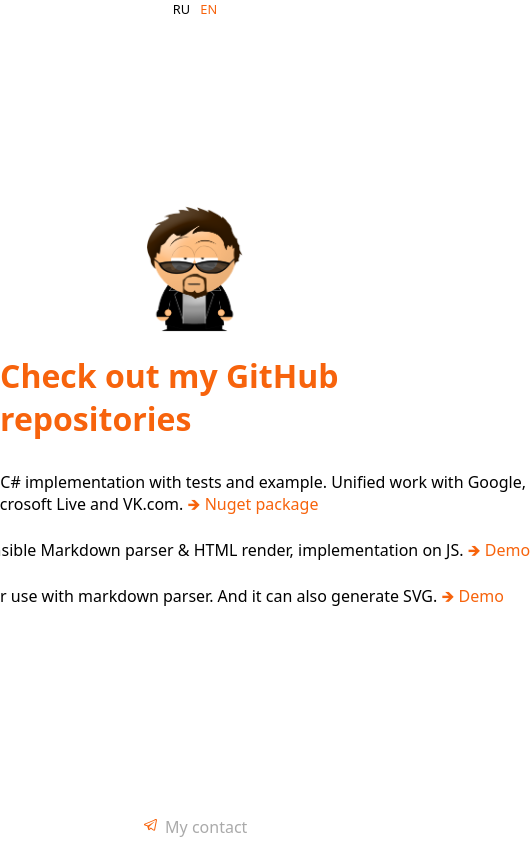
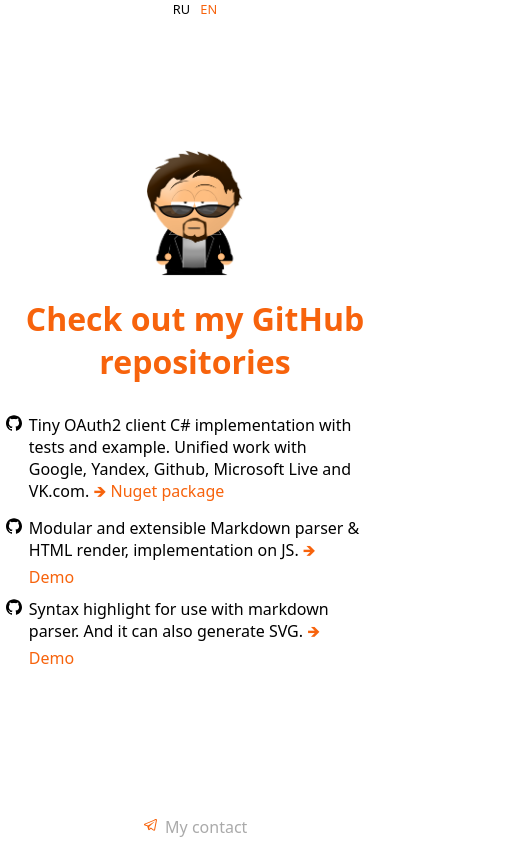
Before and after one commit to ETCDema/dema.ru, a plain HTML site: page index.html in a window 390 px wide. Shown: the whole page, 531 px wide, since content can reach past the window. Drawn offline with Linux system fonts and the light colour scheme.

Commit message:
fix: Mobile

```diff
--- a/index.html
+++ b/index.html
@@ -3,6 +3,7 @@
 
 <head>
 	<meta http-equiv="Content-Type" content="text/html; charset=UTF-8" />
+	<meta name="viewport" content="width=device-width, initial-scale=1.0">
 	<title>Dema.ru</title>
 	<meta name="robots" content="all" />
 	<meta name="author" content="Dema.ru" />
@@ -60,11 +61,17 @@
 
 		h1 {
 			color: #f7630c;
+			text-align: center;
 		}
 		div {
-			width: 42em;
+			max-width: 42em;
 			text-indent: -1.4em;
-			margin: 0.6em 0;
+			margin: 0.6em 1.8em;
+		}
+		div.content {
+			max-width: 42em;
+			text-indent: 0;
+			margin: 0;
 		}
 		a {
 			text-decoration: none;
@@ -131,22 +138,26 @@
 	<img id="me" src="img/me.png">
 	<!-- RU content -->
 	<h1 class="content ru"><a href="https://github.com/ETCDema?tab=repositories">Мои проекты на GitHub</a></h1>
-	<div class="content ru"><a href="https://github.com/ETCDema/OAuth2.Client"><svg><use xlink:href="#github-logo"></use></svg>Небольшой OAuth2 клиент на C# с тестами и примером. Унифицированная работа с Google, Yandex, Github, Microsoft Live и VK.com.</a>
+	<div class="content ru">
+		<div><a href="https://github.com/ETCDema/OAuth2.Client"><svg><use xlink:href="#github-logo"></use></svg>Небольшой OAuth2 клиент на C# с тестами и примером. Унифицированная работа с Google, Yandex, Github, Microsoft Live и VK.com.</a>
 			<a href="https://www.nuget.org/packages/Dm.OAuth2.Client/" class="ext">🡺 Nuget пакет</a></div>
-	<div class="content ru"><a href="https://github.com/ETCDema/DmMD"><svg><use xlink:href="#github-logo"></use></svg>Модульный и расширяемый Markdown парсер, реализация на JS.</a>
+		<div><a href="https://github.com/ETCDema/DmMD"><svg><use xlink:href="#github-logo"></use></svg>Модульный и расширяемый Markdown парсер, реализация на JS.</a>
 			<a href="https://etcdema.github.io/DmMD/" class="ext">🡺 Пример работы</a></div>
-	<div class="content ru"><a href="https://github.com/ETCDema/DmSyntax"><svg><use xlink:href="#github-logo"></use></svg>Подсветка синтаксиса для использования с Markdown парсером. А еще он умеет генерить в SVG.</a>
+		<div><a href="https://github.com/ETCDema/DmSyntax"><svg><use xlink:href="#github-logo"></use></svg>Подсветка синтаксиса для использования с Markdown парсером. А еще он умеет генерить в SVG.</a>
 			<a href="https://etcdema.github.io/DmSyntax/" class="ext">🡺 Пример работы</a></div>
+	</div>
 	<footer class="content ru"><a href="https://t.me/ETCDema"><svg><use xlink:href="#tg-logo"></use></svg>Мой контакт</a></footer>
 	<!-- /RU content -->
 	<!-- EN content -->
 	<h1 class="content en"><a href="https://github.com/ETCDema?tab=repositories">Check out my GitHub repositories</a></h1>
-	<div class="content en"><a href="https://github.com/ETCDema/OAuth2.Client"><svg><use xlink:href="#github-logo"></use></svg>Tiny OAuth2 client C# implementation with tests and example. Unified work with Google, Yandex, Github, Microsoft Live and VK.com.</a>
+	<div class="content en">
+		<div><a href="https://github.com/ETCDema/OAuth2.Client"><svg><use xlink:href="#github-logo"></use></svg>Tiny OAuth2 client C# implementation with tests and example. Unified work with Google, Yandex, Github, Microsoft Live and VK.com.</a>
 			 <a href="https://www.nuget.org/packages/Dm.OAuth2.Client/" class="ext">🡺 Nuget package</a></div>
-	<div class="content en"><a href="https://github.com/ETCDema/DmMD"><svg><use xlink:href="#github-logo"></use></svg>Modular and extensible Markdown parser & HTML render, implementation on JS.</a>
+		<div><a href="https://github.com/ETCDema/DmMD"><svg><use xlink:href="#github-logo"></use></svg>Modular and extensible Markdown parser & HTML render, implementation on JS.</a>
 			 <a href="https://etcdema.github.io/DmMD/" class="ext">🡺 Demo</a></div>
-	<div class="content en"><a href="https://github.com/ETCDema/DmSyntax"><svg><use xlink:href="#github-logo"></use></svg>Syntax highlight for use with markdown parser. And it can also generate SVG.</a>
+		<div><a href="https://github.com/ETCDema/DmSyntax"><svg><use xlink:href="#github-logo"></use></svg>Syntax highlight for use with markdown parser. And it can also generate SVG.</a>
 			 <a href="https://etcdema.github.io/DmSyntax/" class="ext">🡺 Demo</a></div>
+	</div>
 	<footer class="content en"><a href="https://t.me/ETCDema"><svg><use xlink:href="#tg-logo"></use></svg>My contact</a></footer>
 	<!-- /EN content -->
 	<!--google analytics-->
```
Lines whose indentation alone changed are shown as unchanged.
